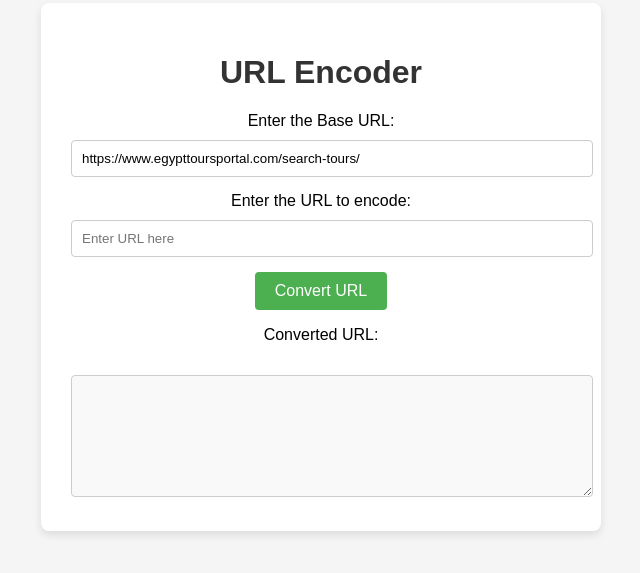
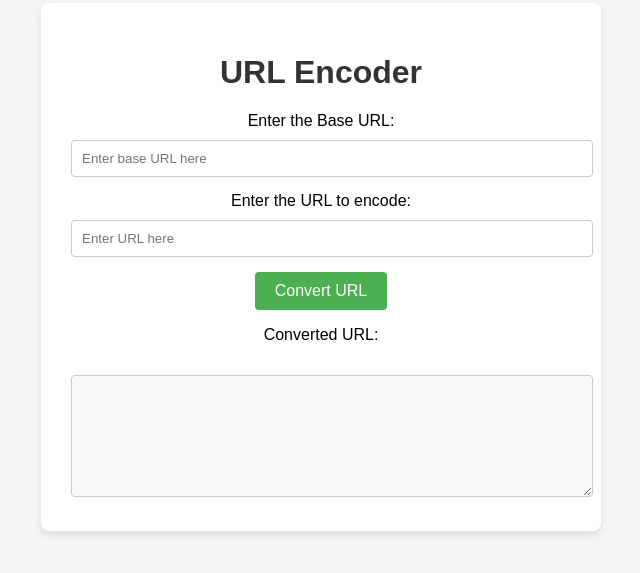
Before and after one commit to hamdymohamedak/URL-Encoder, a plain HTML site: page index.html in a window 1280 px wide. Shown: the part 133-706 px from the top of the page, without its empty margins (319-959 px from the left). Drawn offline with Linux system fonts and the light colour scheme.

Commit message:
Update index.html

```diff
--- a/index.html
+++ b/index.html
@@ -11,7 +11,7 @@
         <h1>URL Encoder</h1>
 
         <label for="baseURL">Enter the Base URL:</label>
-        <input type="text" id="baseURL" placeholder="Enter base URL here" value="https://www.egypttoursportal.com/search-tours/">
+        <input type="text" id="baseURL" placeholder="Enter base URL here" value="">
 
         <label for="urlInput">Enter the URL to encode:</label>
         <input type="text" id="urlInput" placeholder="Enter URL here">
```
